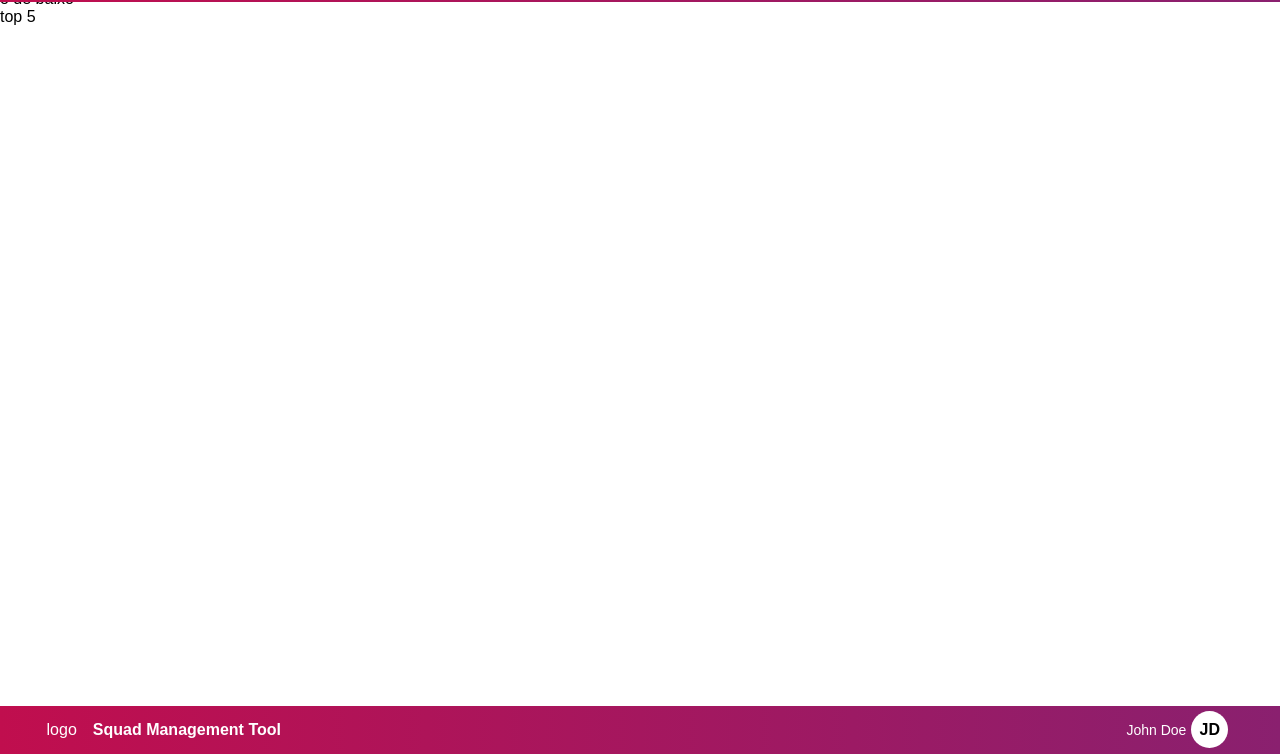
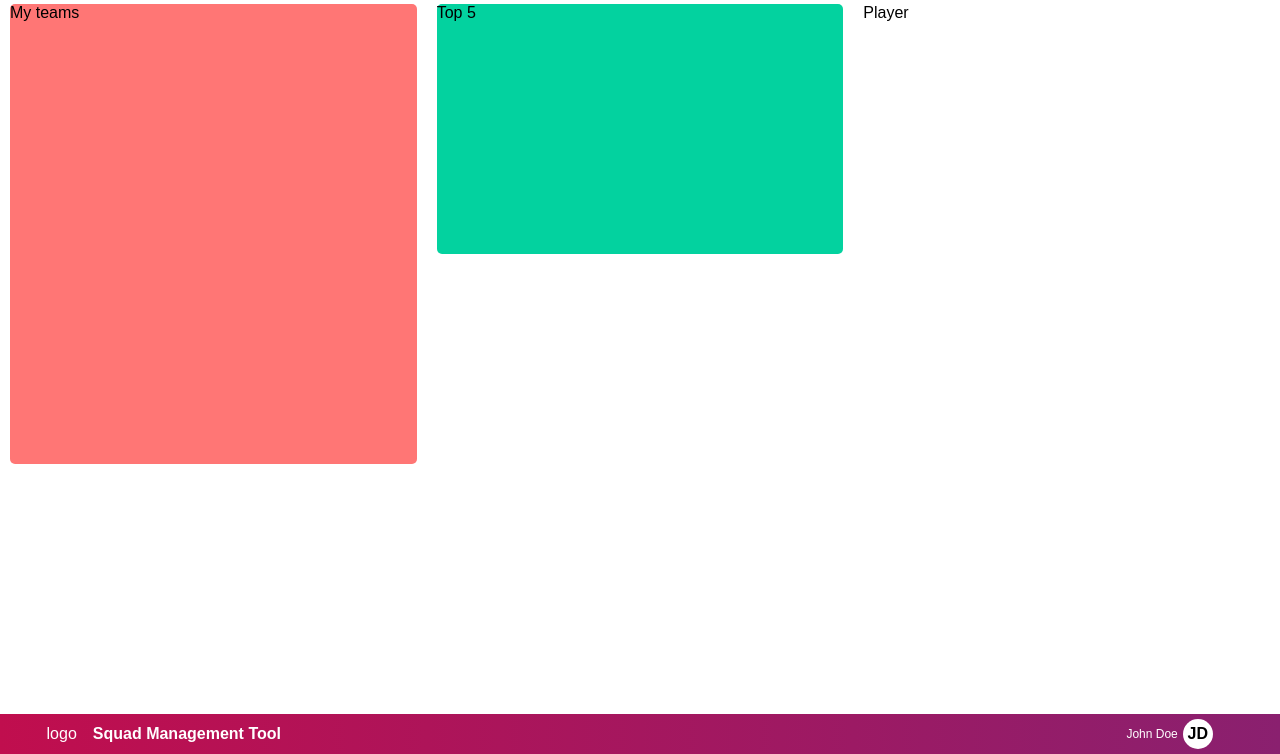
Before and after one commit to GustavoBenedito/venturus-1.0.0, a plain HTML site: page index.html in a window 1280 px wide. Shown: the part 46-800 px from the top of the page. Drawn offline with Linux system fonts and the light colour scheme.

Commit message:
desenvolvendo sections

```diff
--- a/index.html
+++ b/index.html
@@ -17,21 +17,17 @@
                 <p>John Doe</p>
                 <button><p><strong>JD</strong></p></button>
             </div>
+
     </header>
     <main>
-        <section>
-            <div>
-                <div>
-                    <h3>My teams</h3>
-                </div>
-                <div>
-                    <button></button>
-                </div>
-            </div>
-            <div>o de baixo</div>
+        <section id="card-myteams">
+            My teams
         </section>
-        <section>
-            <div>top 5</div>
+        <section id="card-top5">
+            Top 5
+        </section>
+        <section id="card-player">
+            Player
         </section>
     </main>
     <footer class="header">
--- a/styles/styles.css
+++ b/styles/styles.css
@@ -1,59 +1,113 @@
 *{
     margin: 0;
     padding: 0;
+
     font-family: Arial, Helvetica, sans-serif;
     font-size:16px;
+
 }
+
 .header{
     /* ajustes para o container do header e footer */
     display:flex;
     flex-wrap: nowrap;
 
-background: rgb(192,14,78); /* Old browsers */
-background: -moz-linear-gradient(left,  rgba(192,14,78,1) 0%, rgba(138,32,111,1) 100%); /* FF3.6-15 */
-background: -webkit-linear-gradient(left,  rgba(192,14,78,1) 0%,rgba(138,32,111,1) 100%); /* Chrome10-25,Safari5.1-6 */
-background: linear-gradient(to right,  rgba(192,14,78,1) 0%,rgba(138,32,111,1) 100%); /* W3C, IE10+, FF16+, Chrome26+, Opera12+, Safari7+ */
-filter: progid:DXImageTransform.Microsoft.gradient( startColorstr='#c00e4e', endColorstr='#8a206f',GradientType=1 ); /* IE6-9 */
-
+    /*gradiante do header e footer */
+    background: rgb(138,32,111);
+    background: linear-gradient(90deg, rgba(138,32,111,1) 0%, rgba(192,14,78,1) 0%, rgba(138,32,111,1) 100%);
     color:#fff;
 
     width: 100%;
-    height:3rem;
+    height:2.5rem;
 
-    font-size:16px;
-    line-height:3rem;
-    position: fixed;
+    font-size:14px;
+    line-height:2.5rem;
+
 }
 .logo{
+
     width:5%;
-    text-align: right;
     padding-right: 1rem;
     padding-left:1rem;
+
+    text-align: right;
+
+
 }
 .titulo{
     width:85%;
+
     text-align:left;
     font-weight:600;
 }
 .login{
     display:flex;
+
     width:10%;
+
     padding-right:2rem;
 }
 .login p{
-    font-size:14px;
+
+    font-size:12px;
+
 }
 .login button{
+
 margin: 5px;
+padding: 3px;
+height: 30px;
+width: 30px;
+
+font-size:14px;
+
 background-color: #fff;
 color: #000;
-padding: 5px;
-height: 37px;
-width: 37px;
+
 border-radius: 20px;
 border: none;
+
 }
 footer{
-    position: fixed;
-    bottom: 0;
+    position:fixed;
+    bottom:0;
 }
+
+/* section ====================================================*/
+    /*color: #552C8A;*/
+
+main{
+    display:flex;
+    width:100%;
+    justify-content:center;
+    flex-wrap:wrap;
+    background-color: F7F3F7;
+}
+
+section{
+    position: relative;
+    flex: 1;
+    margin:10px;
+    border-radius:5px;
+}
+#card-myteams{
+    background: #FF7675;
+    max-width:460px;
+    height:460px;
+    min-width:400px;
+}
+#card-top5{
+    background: #03d29f;
+    max-width:460px;
+    height:250px;
+    min-width:400px;
+}
+#card-player{
+
+}
+@media (max-width:800px){
+
+    #card-top5{
+        margin-bottom: 50px;
+    }
+}
```
Also changed, not shown: logo-venturus - Copia.png (added), logo-venturus.png (added).
